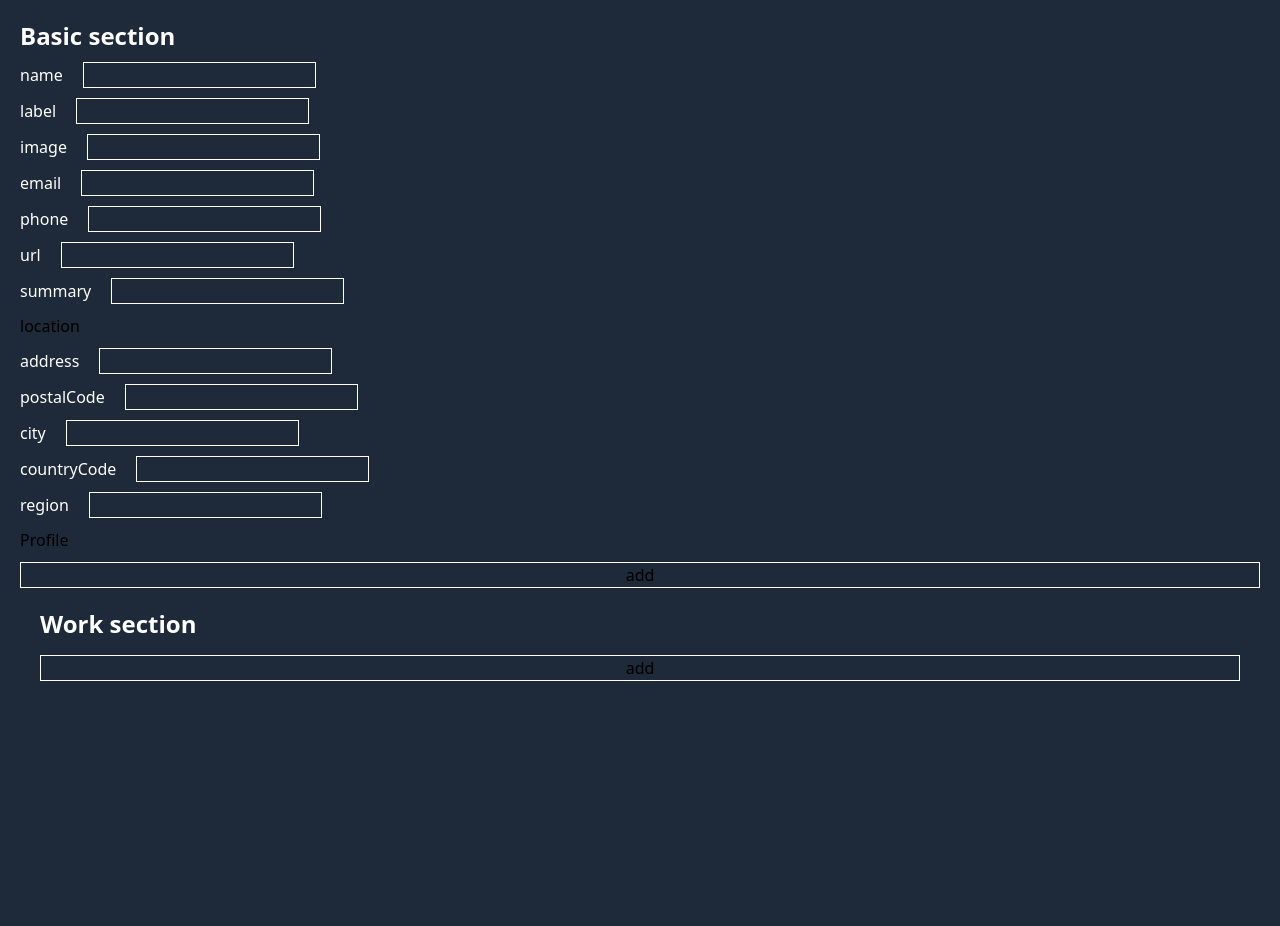
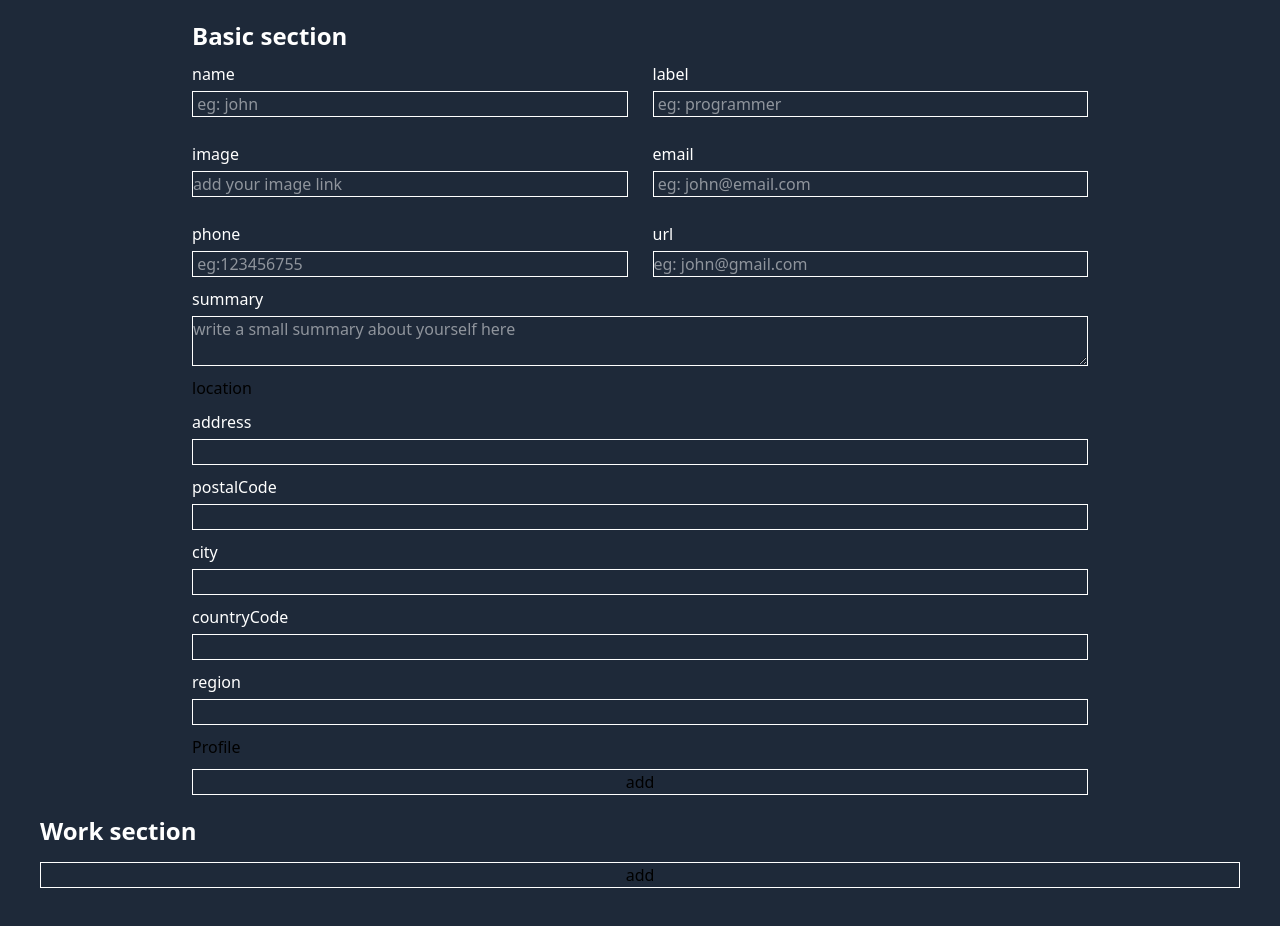
Before and after one commit to tarunpotnuru18/json-resume-builder, a React (Vite) app in the folder client/: page / in a window 1280 px wide. Before the commit the page ends 800 px from the top, so only its background shows below. Built offline with nearby package versions, Linux system fonts and the light colour scheme.

Commit message:
made some progress

```diff
--- a/client/src/App.tsx
+++ b/client/src/App.tsx
@@ -6,19 +6,44 @@ type TBasicSchema = TResumeSchema["basics"];
 
 type TWorkSchema = TResumeSchema["work"];
 
-function CustomField({ fieldName, onChange, value }) {
+function CustomField({
+  fieldName,
+  onChange,
+  value,
+  placeholder = "",
+  as = "input",
+  type = "text",
+}: {
+  fieldName: string;
+  onChange: any;
+  value: string;
+  placeholder?: string;
+  as?: string;
+  type?: string;
+}) {
   return (
     <>
-      <div className="flex gap-[20px] items-center ">
+      <div className="flex flex-col gap-[5px]">
         <label htmlFor="" className="text-white">
           {fieldName}
         </label>
+
+        {as === "input" ? (
           <input
-          type="text"
+            type={type}
             value={value}
             onChange={onChange}
+            placeholder={placeholder}
             className="border-white border text-white"
           />
+        ) : (
+          <textarea
+            value={value}
+            onChange={onChange}
+            placeholder={placeholder}
+            className="border-white border text-white"
+          ></textarea>
+        )}
       </div>
     </>
   );
@@ -31,6 +56,73 @@ function BasicSection({
   initalBasicData: TBasicSchema;
   setBasicData: React.Dispatch<React.SetStateAction<TBasicSchema>>;
 }) {
+  let basicFields: Record<
+    string,
+    { placeholder?: string; as?: "textarea" | string; type?: string }
+  > = {
+    name: {
+      placeholder: " eg: john",
+      as: "input",
+      type: "text",
+    },
+    label: {
+      placeholder: " eg: programmer",
+      as: "input",
+      type: "text",
+    },
+    image: {
+      placeholder: "add your image link",
+      as: "input",
+      type: "text",
+    },
+    email: {
+      placeholder: " eg: john@email.com",
+      as: "input",
+      type: "text",
+    },
+    phone: {
+      placeholder: " eg:123456755",
+      as: "input",
+      type: "text",
+    },
+    url: {
+      placeholder: "eg: john@gmail.com",
+      as: "input",
+      type: "text",
+    },
+    summary: {
+      placeholder: "write a small summary about yourself here",
+      as: "textarea",
+      type: "text",
+    },
+
+    address: {
+      placeholder: "eg: 16th sector, rookie inc",
+      as: "input",
+      type: "text",
+    },
+    postalCode: {
+      placeholder: "eg: 523658",
+      as: "input",
+      type: "text",
+    },
+    city: {
+      placeholder: "eg: new delhi",
+      as: "input",
+      type: "text",
+    },
+    countryCode: {
+      placeholder: "eg: IN",
+      as: "input",
+      type: "text",
+    },
+    region: {
+      placeholder: "eg: noida",
+      as: "input",
+      type: "text",
+    },
+  };
+
   function handleBasicFields(
     e: React.ChangeEvent<HTMLInputElement>,
     field: string
@@ -99,10 +191,35 @@ function BasicSection({
 
   return (
     <>
-      <div className="flex flex-col gap-[10px]">
+      <div className="flex flex-col gap-[10px] max-w-4xl mx-auto">
         <h1 className="font-bold text-2xl text-white">Basic section</h1>
-        {["name", "label", "image", "email", "phone", "url", "summary"].map(
+        <div className="grid grid-cols-1 md:grid-cols-2 gap-[25px]">
+          {" "}
+          {["name", "label", "image", "email", "phone", "url"].map(
             (field, index) => {
+              const typedField = field as keyof typeof initalBasicData;
+              return (
+                <>
+                  <CustomField
+                    fieldName={field}
+                    value={
+                      (initalBasicData && initalBasicData[typedField]) || ""
+                    }
+                    onChange={(e: React.ChangeEvent<HTMLInputElement>) => {
+                      handleBasicFields(e, field);
+                    }}
+                    key={"index" + index + field}
+                    as={basicFields[field]?.as}
+                    placeholder={basicFields[field]?.placeholder}
+                    type={basicFields[field]?.type}
+                  />
+                </>
+              );
+            }
+          )}
+        </div>
+        <div>
+          {["summary"].map((field, index) => {
             const typedField = field as keyof typeof initalBasicData;
             return (
               <>
@@ -113,11 +230,14 @@ function BasicSection({
                     handleBasicFields(e, field);
                   }}
                   key={"index" + index + field}
+                  as={basicFields[field]?.as}
+                  placeholder={basicFields[field]?.placeholder}
+                  type={basicFields[field]?.type}
                 />
               </>
             );
-          }
-        )}
+          })}
+        </div>
 
         <div>location</div>
         {["address", "postalCode", "city", "countryCode", "region"].map(
@@ -229,7 +349,9 @@ function ChipCard({ initalData, onAdd, onDelete }) {
       </div>
       <div className="flex flex-col gap-[5px]">
         {initalData.map((item, index) => {
-          return <Chip value={item} index={index} onDelete={onDelete} key={index} />;
+          return (
+            <Chip value={item} index={index} onDelete={onDelete} key={index} />
+          );
         })}
       </div>
     </>
@@ -242,6 +364,36 @@ function WorkSection({
   intialWorkData: TWorkSchema;
   setWorkData: React.Dispatch<React.SetStateAction<TWorkSchema>>;
 }) {
+  let workFields: Record<
+    string,
+    { placeholder?: string; as?: "textarea" | string; type?: string }
+  > = {
+    name: {
+      as: "input",
+      type: "text",
+    },
+    position: {
+      placeholder: " eg: programmer",
+      as: "input",
+      type: "text",
+    },
+    url: {
+      as: "input",
+      type: "text",
+    },
+    startDate: {
+      as: "input",
+      type: "date",
+    },
+    endDate: {
+      as: "input",
+      type: "date",
+    },
+    summary: {
+      as: "textarea",
+      type: "text",
+    },
+  };
   function handleWorkData(
     e: React.ChangeEvent<HTMLInputElement>,
     index: number,
@@ -306,6 +458,13 @@ function WorkSection({
     });
   }
 
+  function deleteWork(index) {
+    setWorkData((prev) => {
+      let newWork = prev?.filter((_, i) => i !== index);
+      return newWork;
+    });
+  }
+
   return (
     <>
       <div className="flex flex-col gap-[15px] p-[20px]">
@@ -313,7 +472,19 @@ function WorkSection({
 
         {intialWorkData?.map((workItem, index) => {
           return (
-            <div className="flex flex-col gap-[10px] border border-white p-[10px]" key={index}>
+            <div
+              className="flex flex-col gap-[10px] border border-white p-[10px]"
+              key={index}
+            >
+              <div className="flex justify">
+                <button
+                  onClick={() => {
+                    deleteWork(index);
+                  }}
+                >
+                  delete
+                </button>
+              </div>
               {(
                 [
                   "name",
@@ -334,14 +505,44 @@ function WorkSection({
                 return (
                   <CustomField
                     fieldName={field}
-                    value={workItem[field]}
+                    value={workItem[field] || ""}
                     onChange={(e: React.ChangeEvent<HTMLInputElement>) => {
                       handleWorkData(e, index, field);
                     }}
                     key={index + field}
+                    as={workFields[field]?.as}
+                    placeholder={workFields[field]?.placeholder}
+                    type={workFields[field]?.type}
                   />
                 );
               })}
+
+              <div className="flex gap-[15px]">
+                {(
+                  ["startDate", "endDate"] as (
+                    | "name"
+                    | "position"
+                    | "url"
+                    | "startDate"
+                    | "endDate"
+                    | "summary"
+                  )[]
+                ).map((field) => {
+                  return (
+                    <CustomField
+                      fieldName={field}
+                      value={workItem[field] || ""}
+                      onChange={(e: React.ChangeEvent<HTMLInputElement>) => {
+                        handleWorkData(e, index, field);
+                      }}
+                      key={index + field}
+                      as={workFields[field]?.as}
+                      placeholder={workFields[field]?.placeholder}
+                      type={workFields[field]?.type}
+                    />
+                  );
+                })}
+              </div>
 
               <ChipCard
                 initalData={workItem.highlights}
@@ -489,9 +690,11 @@ function App() {
   }, [workData]);
 
   return (
-    <div className="w-full  py-[20px] px-[20px]">
+    <div className="w-full  py-[20px] px-[20px] ">
+      <div className="mx-auto">
         <BasicSection initalBasicData={basicData} setBasicData={setBasic} />
         <WorkSection intialWorkData={workData} setWorkData={setWork} />
+      </div>
     </div>
   );
 }
```
Lines whose indentation alone changed are shown as unchanged.
